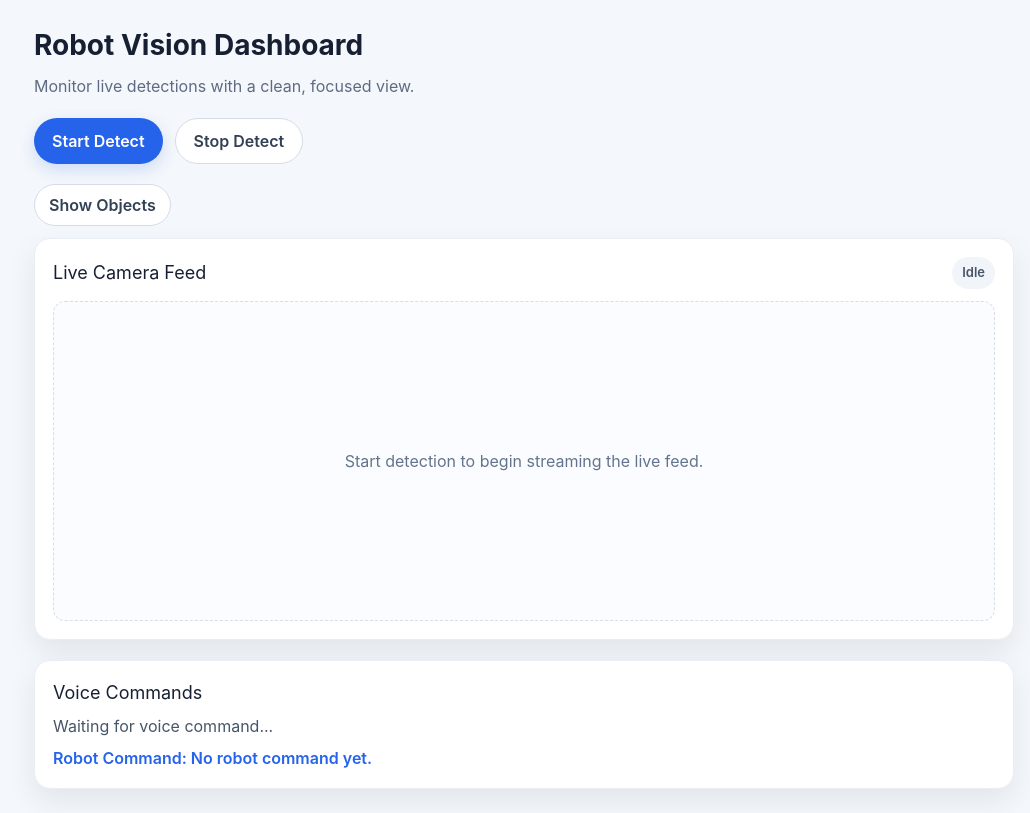
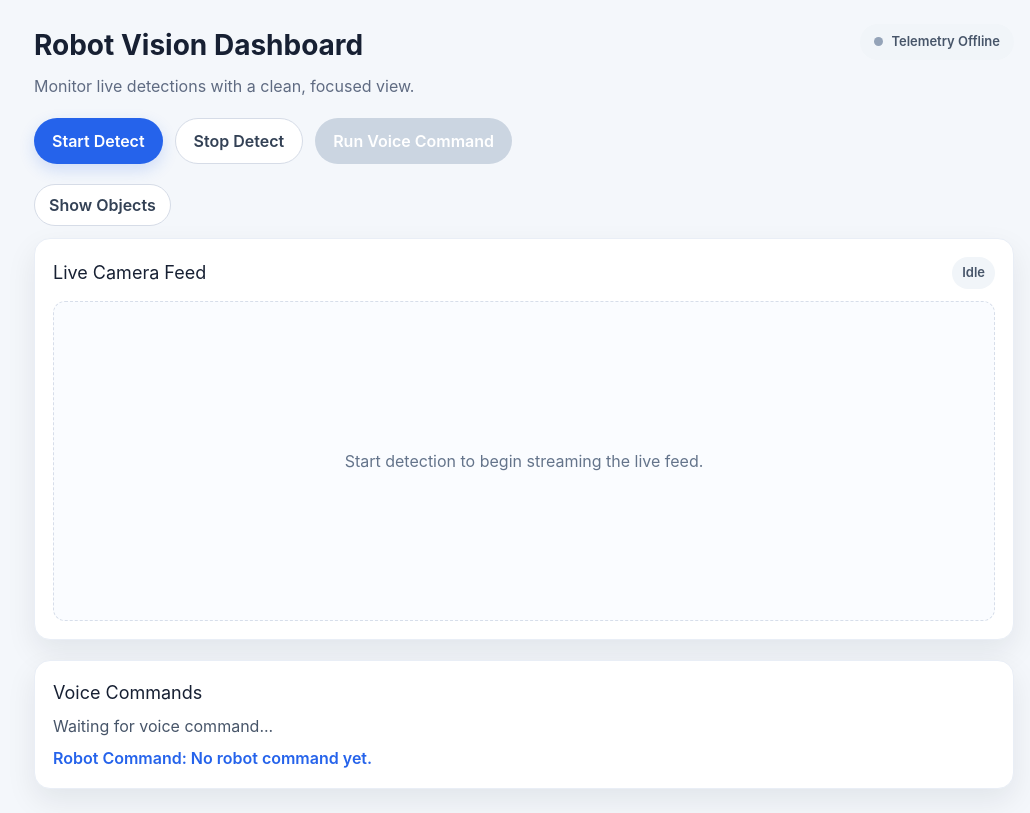
Before and after one commit to aparikh27/BAI, a React (Vite) app in the folder frontend/: page / in a window 1280 px wide. Shown: the whole page, without its empty margins (116-1146 px from the left). Built offline with nearby package versions, Linux system fonts and the light colour scheme.

Commit message:
Refactored dashboard, increasing logging and added option for voice upload

```diff
--- a/frontend/src/App.tsx
+++ b/frontend/src/App.tsx
@@ -1,5 +1,7 @@
 import { useState, useEffect, useRef } from "react";
 import "./App.css";
+
+type TaskState = "idle" | "running" | "completed" | "failed";
 
 function App() {
   const [isStreaming, setIsStreaming] = useState(false);
@@ -7,6 +9,13 @@ function App() {
   const [visibleObjectsList, setVisibleObjectsList] = useState<any[]>([]);
   const [speechTranscript, setSpeechTranscript] = useState<string>("Waiting for voice command...");
   const [robotCommand, setRobotCommand] = useState<string>("No robot command yet.");
+  const [telemetryConnected, setTelemetryConnected] = useState<boolean>(false);
+  const [taskState, setTaskState] = useState<TaskState>("idle");
+  const [taskMessage, setTaskMessage] = useState<string>("");
+  const [stepLabel, setStepLabel] = useState<string>("");
+  const [stepIndex, setStepIndex] = useState<number>(0);
+  const [stepTotal, setStepTotal] = useState<number>(0);
+  const [streamKey, setStreamKey] = useState<number>(0);
   const pollingRef = useRef<number | null>(null);
   const speechEventSourceRef = useRef<EventSource | null>(null);
 
@@ -32,6 +41,11 @@ function App() {
 
       // 2. If backend successfully started, turn the UI stream on
       if (response.ok) {
+        // Fix the cache-buster once per session. Evaluating Date.now() in the
+        // render body gave the <img> a new src on every re-render, which
+        // aborted the in-flight MJPEG stream and restarted it each time state
+        // changed — visible as flicker, and as ERR_ABORTED in the network log.
+        setStreamKey(Date.now());
         setIsStreaming(true);
         startStreaming();
       }
@@ -60,11 +74,47 @@ function App() {
 
       setSpeechTranscript("Listening stopped.");
       setRobotCommand("No robot command yet.");
+      setTelemetryConnected(false);
+      resetTask();
 
       // 3. Turn the UI stream off
       setIsStreaming(false);
     } catch (error) {
       console.error("Error stopping detection:", error);
+    }
+  };
+
+  const resetTask = () => {
+    setTaskState("idle");
+    setTaskMessage("");
+    setStepLabel("");
+    setStepIndex(0);
+    setStepTotal(0);
+  };
+
+  const runVoiceCommand = async () => {
+    console.log("Injecting recorded voice command...");
+    resetTask();
+    try {
+      const response = await fetch("/api/inject-voice", {
+        method: "POST",
+        headers: {
+          "Content-Type": "application/json",
+        },
+        body: JSON.stringify({}),
+      });
+
+      const data = await response.json();
+      console.log(data);
+
+      if (!response.ok) {
+        setTaskState("failed");
+        setTaskMessage(data?.detail ?? "Could not start the voice command.");
+      }
+    } catch (error) {
+      console.error("Error injecting voice command:", error);
+      setTaskState("failed");
+      setTaskMessage("Could not reach the backend to start the voice command.");
     }
   };
 
@@ -87,17 +137,41 @@ function App() {
     setSpeechTranscript("Listening for a voice command...");
     setRobotCommand("Waiting for robot command...");
 
-    const eventSource = new EventSource("/api/stream-speech");
+    // Live microphone capture is on by default. Opening the dashboard with
+    // ?mic=0 streams telemetry without it, so a scripted run cannot be
+    // derailed by ambient room noise being transcribed into a robot command.
+    const micParam = new URLSearchParams(window.location.search).get("mic");
+    const micEnabled = micParam === null ? "1" : micParam;
+    const eventSource = new EventSource(`/api/stream-speech?mic=${encodeURIComponent(micEnabled)}`);
     speechEventSourceRef.current = eventSource;
 
     eventSource.onmessage = (event) => {
       try {
         const data = JSON.parse(event.data);
+
+        if (data.connected) {
+          setTelemetryConnected(true);
+        }
         if (data.transcript) {
           setSpeechTranscript(data.transcript);
         }
         if (data.command !== undefined) {
           setRobotCommand(data.command);
+        }
+        if (data.step_label) {
+          setStepLabel(data.step_label);
+        }
+        if (typeof data.step_index === "number") {
+          setStepIndex(data.step_index);
+        }
+        if (typeof data.step_total === "number") {
+          setStepTotal(data.step_total);
+        }
+        if (data.task_state) {
+          setTaskState(data.task_state as TaskState);
+        }
+        if (data.message) {
+          setTaskMessage(data.message);
         }
       } catch (error) {
         console.error("Error parsing streaming chunk:", error);
@@ -109,6 +183,7 @@ function App() {
       // EventSource reconnects automatically. Closing it here prevents the
       // dashboard from recovering after a transient backend startup failure.
       if (speechEventSourceRef.current === eventSource) {
+        setTelemetryConnected(false);
         setSpeechTranscript("Speech stream disconnected. Reconnecting...");
       }
     };
@@ -157,17 +232,55 @@ function App() {
     };
   }, []);
 
+  const taskBanner: Record<TaskState, { label: string; bg: string; fg: string } | null> = {
+    idle: null,
+    running: { label: "Task Running", bg: "#fef3c7", fg: "#92400e" },
+    completed: { label: "Task Completed", bg: "#dcfce7", fg: "#166534" },
+    failed: { label: "Task Failed", bg: "#fee2e2", fg: "#991b1b" },
+  };
+  const banner = taskBanner[taskState];
+
   return (
     <div style={{ minHeight: "100vh", padding: "24px", fontFamily: "Inter, sans-serif", background: "#f4f7fb", color: "#172033" }}>
       <div style={{ maxWidth: "980px", margin: "0 auto" }}>
-        <div style={{ marginBottom: "20px" }}>
-          <h2 style={{ margin: "0 0 8px", fontSize: "28px", fontWeight: 700 }}>Robot Vision Dashboard</h2>
-          <p style={{ margin: 0, color: "#5f6b82" }}>Monitor live detections with a clean, focused view.</p>
+        <div style={{ marginBottom: "20px", display: "flex", justifyContent: "space-between", alignItems: "flex-start", gap: "16px", flexWrap: "wrap" }}>
+          <div>
+            <h2 style={{ margin: "0 0 8px", fontSize: "28px", fontWeight: 700 }}>Robot Vision Dashboard</h2>
+            <p style={{ margin: 0, color: "#5f6b82" }}>Monitor live detections with a clean, focused view.</p>
+          </div>
+          <span
+            data-testid="telemetry-indicator"
+            data-connected={telemetryConnected ? "true" : "false"}
+            style={{
+              padding: "8px 14px",
+              borderRadius: "999px",
+              background: telemetryConnected ? "#dcfce7" : "#f1f5f9",
+              color: telemetryConnected ? "#166534" : "#475569",
+              fontSize: "13px",
+              fontWeight: 600,
+              display: "inline-flex",
+              alignItems: "center",
+              gap: "8px",
+              whiteSpace: "nowrap",
+            }}
+          >
+            <span
+              style={{
+                width: "9px",
+                height: "9px",
+                borderRadius: "999px",
+                background: telemetryConnected ? "#16a34a" : "#94a3b8",
+                display: "inline-block",
+              }}
+            />
+            {telemetryConnected ? "Telemetry Connected" : "Telemetry Offline"}
+          </span>
         </div>
 
         <div style={{ display: "flex", gap: "12px", marginBottom: "20px", flexWrap: "wrap" }}>
           <button
             onClick={detect}
+            data-testid="start-detect"
             style={{
               border: "none",
               borderRadius: "999px",
@@ -183,6 +296,7 @@ function App() {
           </button>
           <button
             onClick={stopDetect}
+            data-testid="stop-detect"
             style={{
               border: "1px solid #d6dce7",
               borderRadius: "999px",
@@ -194,6 +308,23 @@ function App() {
             }}
           >
             Stop Detect
+          </button>
+          <button
+            onClick={runVoiceCommand}
+            data-testid="run-voice-command"
+            disabled={!isStreaming}
+            style={{
+              border: "none",
+              borderRadius: "999px",
+              padding: "10px 18px",
+              background: isStreaming ? "#7c3aed" : "#cbd5e1",
+              color: "white",
+              cursor: isStreaming ? "pointer" : "not-allowed",
+              fontWeight: 600,
+              boxShadow: isStreaming ? "0 6px 16px rgba(124, 58, 237, 0.18)" : "none",
+            }}
+          >
+            Run Voice Command
           </button>
         </div>
         <button className="objects-toggle" onClick={toggleShowingObjects}>
@@ -212,6 +343,7 @@ function App() {
           <div style={{ display: "flex", justifyContent: "space-between", alignItems: "center", marginBottom: "12px" }}>
             <h3 style={{ margin: 0, fontSize: "18px" }}>Live Camera Feed</h3>
             <span
+              data-testid="stream-status"
               style={{
                 padding: "6px 10px",
                 borderRadius: "999px",
@@ -227,9 +359,22 @@ function App() {
 
           {isStreaming ? (
             <img
-              src={`/api/video-feed?t=${Date.now()}`}
+              src={`/api/video-feed?t=${streamKey}`}
               alt="Live YOLO Stream"
-              style={{ width: "100%", maxWidth: "100%", borderRadius: "12px", display: "block", background: "#0f172a" }}
+              data-testid="video-feed"
+              // Cap the feed height so the Voice Commands panel — including the
+              // task state — stays above the fold on a 1080p viewport instead
+              // of being pushed off-screen by a tall 4:3 camera image.
+              style={{
+                width: "100%",
+                maxWidth: "100%",
+                maxHeight: "52vh",
+                objectFit: "contain",
+                borderRadius: "12px",
+                display: "block",
+                background: "#0f172a",
+                margin: "0 auto",
+              }}
             />
           ) : (
             <div
@@ -258,11 +403,40 @@ function App() {
             border: "1px solid #e9eef6",
           }}
         >
-          <h3 style={{ margin: "0 0 8px", fontSize: "18px" }}>Voice Commands</h3>
-          <p style={{ margin: 0, color: "#475569", lineHeight: 1.5 }}>{speechTranscript}</p>
-          <p style={{ margin: "8px 0 0", color: "#2563eb", lineHeight: 1.5, fontWeight: 600, whiteSpace: "pre-wrap" }}>
+          <div style={{ display: "flex", justifyContent: "space-between", alignItems: "center", gap: "12px", flexWrap: "wrap" }}>
+            <h3 style={{ margin: "0 0 8px", fontSize: "18px" }}>Voice Commands</h3>
+            {banner && (
+              <span
+                data-testid="task-state"
+                data-state={taskState}
+                style={{
+                  padding: "6px 12px",
+                  borderRadius: "999px",
+                  background: banner.bg,
+                  color: banner.fg,
+                  fontSize: "13px",
+                  fontWeight: 700,
+                }}
+              >
+                {banner.label}
+              </span>
+            )}
+          </div>
+          <p data-testid="transcript" style={{ margin: 0, color: "#475569", lineHeight: 1.5 }}>{speechTranscript}</p>
+          <p data-testid="robot-command" style={{ margin: "8px 0 0", color: "#2563eb", lineHeight: 1.5, fontWeight: 600, whiteSpace: "pre-wrap" }}>
             Robot Command: {robotCommand}
           </p>
+          {stepTotal > 0 && (
+            <p data-testid="step-progress" style={{ margin: "8px 0 0", color: "#475569", lineHeight: 1.5 }}>
+              Step {stepIndex} of {stepTotal}
+              {stepLabel ? ` — ${stepLabel}` : ""}
+            </p>
+          )}
+          {taskMessage && (
+            <p data-testid="task-message" style={{ margin: "8px 0 0", color: taskState === "failed" ? "#991b1b" : "#166534", lineHeight: 1.5 }}>
+              {taskMessage}
+            </p>
+          )}
         </div>
         {isShowingObjects && (
           <div className="objects-panel">
```
